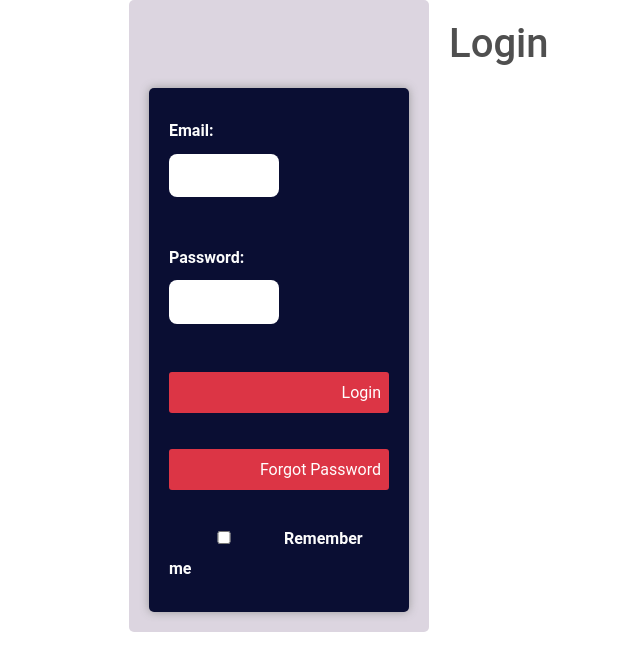
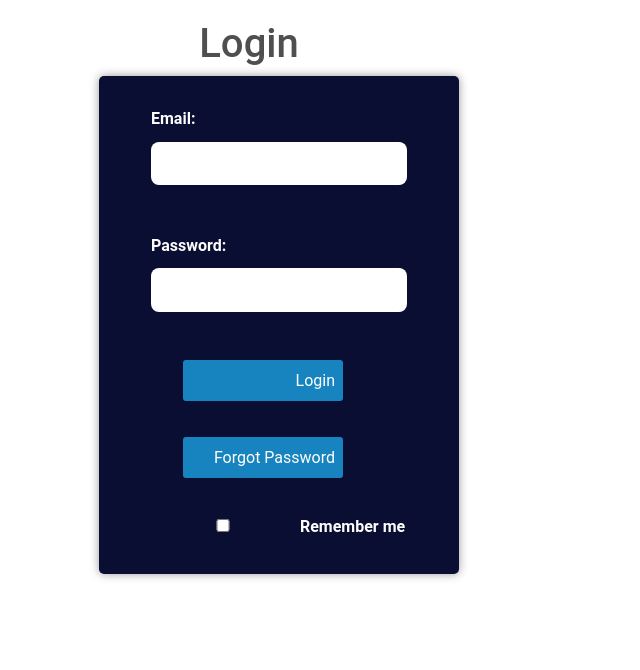
Before and after one commit to joanne-cmd/project-bank2, a React (Create React App) app: page /login in a window 1280 px wide. Shown: the top 670 px of the page, without its empty margins (361-1001 px from the left). Built offline with nearby package versions, Linux system fonts and the light colour scheme.

Commit message:
changes the app styling

```diff
--- a/src/components/Addproject/Addproject.css
+++ b/src/components/Addproject/Addproject.css
@@ -27,8 +27,8 @@ textarea {
 }
 
 button {
-  background-color: rgb(183, 183, 218); /* Set background color to darkblue */
-  color: rgb(230, 165, 165);
+  background-color: #1784bf;
+  color: rgb(0, 0, 0);
   padding: 10px 20px;
   border: none;
   cursor: pointer;
--- a/src/components/Addproject/addprojectform.js
+++ b/src/components/Addproject/addprojectform.js
@@ -1,6 +1,5 @@
 import React, { useState } from "react";
-import "./Addproject.css"; // Import CSS file for styling
-
+import "./Addproject.css";
 const ProjectForm = () => {
   const [projectName, setProjectName] = useState("");
   const [description, setDescription] = useState("");
@@ -11,8 +10,6 @@ const ProjectForm = () => {
 
   const handleSubmit = async (e) => {
     e.preventDefault();
-    // Add logic to submit project data to backend or perform desired action
-    // Example implementation using fetch API to send data to Rails backend:
     const projectData = {
       projectName,
       description,
--- a/src/components/Login/login.css
+++ b/src/components/Login/login.css
@@ -1,25 +1,30 @@
 /* login.css */
 
 .login {
-  width: 300px;
+  width: 400px;
   margin: 0 auto;
   padding: 20px;
-  background-color: #dcd5e0;
+  background-color: #fff;
   border-radius: 5px;
+  display: flex;
+  flex-direction: column;
+  justify-content: center;
+  align-items: center;
 }
+.login-heading{
+  margin-right:100%}
 
-.login-heading {
-  text-align: center;
-  margin-bottom: 20px;
-}
 
 .login-form {
   display: flex;
   flex-direction: column;
+  width: 100%;
 }
 
 .login-label {
   margin-bottom: 10px;
+    margin-left: 10%;
+
 }
 
 .login-input {
@@ -27,18 +32,25 @@
   margin-bottom: 10px;
   border: 1px solid #ccc;
   border-radius: 3px;
+  width: 80%;
+  margin-left: 10%;
 }
 
 .login-button {
   padding: 8px;
   margin-top: 10px;
-  background-color: #031529;
+  background-color: #1784bf ;
   color: #fff;
   border: none;
   cursor: pointer;
   border-radius: 3px;
 }
-
+button[type='button'] {
+    background-color: #1784bf;
+    width: 50%;
+    margin-left: 20%;
+    align-content: center;
+}
 .login-button:hover {
   background-color: #07090c;
 }
--- a/src/components/Logout/logout.css
+++ b/src/components/Logout/logout.css
@@ -30,18 +30,21 @@ p {
 
 button[type="submit"] {
   display: block;
-  width: 100%;
+  width: 50%;
   padding: 10px;
   margin-top: 10px;
-  background-color: #121b25;
+  background-color: #1784bf ;
   color: #f3eded;
   font-size: 16px;
   font-weight: bold;
   border: none;
   border-radius: 4px;
   cursor: pointer;
+  align-items: center;
+  margin-left: 70px;
+  align-content: center;
 }
 
 button[type="submit"]:hover {
-  background-color: #161b20;
+  background-color: #0a0a0a;
 }
--- a/src/components/Projects/project.css
+++ b/src/components/Projects/project.css
@@ -30,7 +30,7 @@
 
   .image-container {
     position: relative;
-    width: 300px;
+    width: 60%;
   }
 
   .image-container img {
@@ -111,7 +111,7 @@
 
   .view-more-button {
     margin-top: 10px;
-    background-color: #0A0E33;
+    background-color:#1784bf;
     color: #fff;
     border: none;
     border-radius: 3px;
@@ -119,11 +119,11 @@
   }
 
   .project-container-header h1 {
-    color: black;
+
     font-weight: bold;
   }
 
   .project-container-header button {
-    background-color: #0A0E33;
+    background-color:#1784bf;
     color: #fff;
   }
--- a/src/components/footer/Footer.css
+++ b/src/components/footer/Footer.css
@@ -1,7 +1,7 @@
 .text-center{
 
     width: calc(100% - 260px);
-    left: 260px;
+    left: 240px;
     bottom: 0%;
     position:relative;
     /* position: relative; */
```
